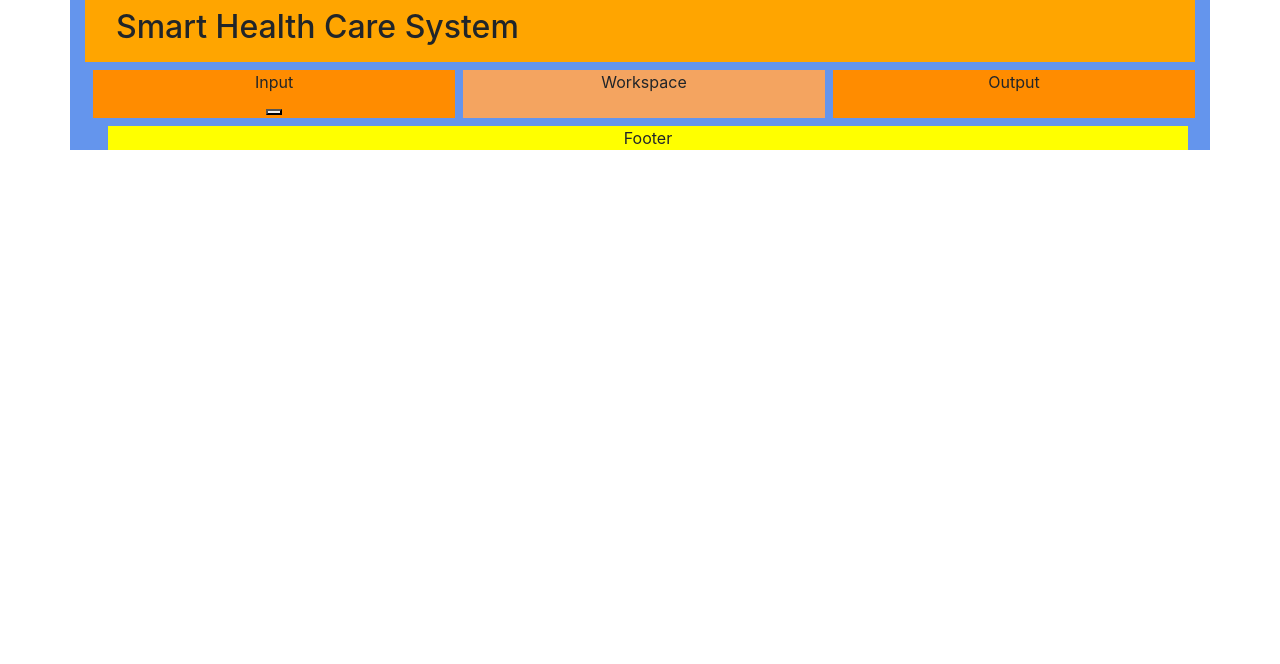
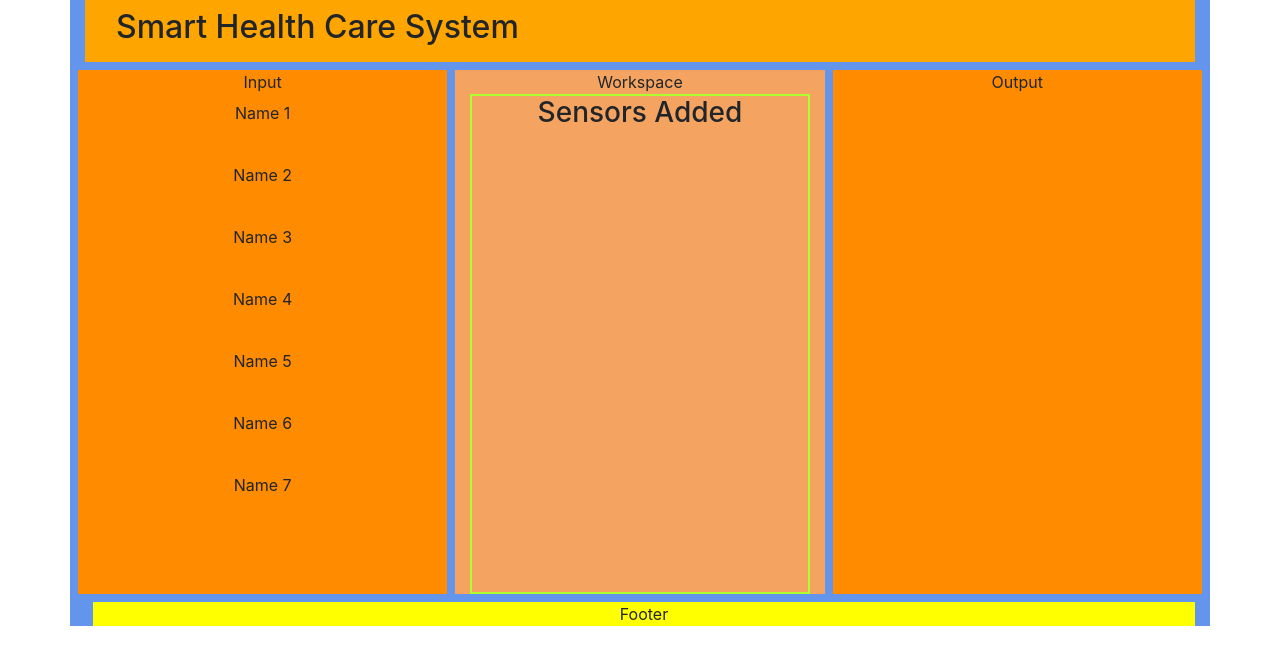
Before and after one commit to CudaRabbani/test_react, a React (Create React App) app: page / in a window 1280 px wide. Shown: the top 664 px of the page. Built offline with nearby package versions, Linux system fonts and the light colour scheme.

Commit message:
Sensor Drag and Drop is Added.

```diff
--- a/src/components/layout.jsx
+++ b/src/components/layout.jsx
@@ -1,7 +1,38 @@
 import React, {Component} from 'react';
 import Header from "./header";
+import SensorPanel from "./sensorpanel";
+import WorkSpace from "./workspace";
 
 class Layout extends Component {
+
+    state = {
+        inputSensors: [
+            {id: 1, name: 'Name 1', space: 'input'},
+            {id: 2, name: 'Name 2', space: 'input'},
+            {id: 3, name: 'Name 3', space: 'input'},
+            {id: 4, name: 'Name 4', space: 'input'},
+            {id: 5, name: 'Name 5', space: 'input'},
+            {id: 6, name: 'Name 6', space: 'input'},
+            {id: 7, name: 'Name 7', space: 'input'}
+        ],
+        workspaceSensors: []
+    };
+
+
+    onDragStart = (e, sensor) => {
+        e.dataTransfer.setData("sensorId", sensor);
+    };
+    onDragOver = (e) => {
+        e.preventDefault();
+    };
+    onDrop = (e, sensor) => {
+        const sensorID = e.dataTransfer.getData('sensorId');
+        let currentWpSensors = this.state.workspaceSensors;
+        let wpSensor = this.state.inputSensors.filter (inSensor => inSensor.id == sensorID);
+        wpSensor[0].space = 'workspace';
+        currentWpSensors = [...currentWpSensors,...wpSensor];
+        this.setState({workspaceSensors: currentWpSensors});
+    };
     render() {
         return (
             <div className="container full-layout">
@@ -10,14 +41,24 @@ class Layout extends Component {
                         <Header/>
                     </div>
                 </div>
-                <div className="container m-1">
+                <div className="m-1">
                     <div className="row">
-                        <div className="col left-panel m-1">Input
-                        <div>
-                           <button/>
+                        <div className="col left-panel m-1">
+                            Input
+                            <SensorPanel
+                                sensors={this.state.inputSensors}
+                                onDragStart={this.onDragStart}
+                            />
                         </div>
+                        <div className="col workspace-panel m-1">
+                            Workspace
+                            <WorkSpace
+                                sensors={this.state.workspaceSensors}
+                                onDragStart={this.onDragStart}
+                                onDragOver={this.onDragOver}
+                                onDrop={this.onDrop}
+                            />
                         </div>
-                        <div className="col workspace-panel m-1">Workspace</div>
                         <div className="col right-panel m-1">Output</div>
                     </div>
                     <div className="container footer m-1">Footer</div>
--- /dev/null
+++ b/src/components/sensor.jsx
@@ -0,0 +1,17 @@
+import React from 'react';
+
+const Sensor = (props) => {
+    const {label, sensorId, onDragStart} = props;
+    return (
+        <div draggable
+             onDragStart={(e)=>onDragStart(e, sensorId)}
+             className="draggable">
+            <button className="btn btn-default btn-md btn-block">
+                {label}
+            </button>
+            <br/>
+        </div>
+    );
+};
+
+export default Sensor;
--- /dev/null
+++ b/src/components/sensorpanel.jsx
@@ -0,0 +1,22 @@
+import React, {Component} from 'react';
+import Sensor from "./sensor";
+
+class SensorPanel extends Component {
+    render() {
+        return (
+            <div>
+                {this.props.sensors.map(s =>
+                    <Sensor
+                        key={s.id}
+                        label={s.name}
+                        onDragStart = {this.props.onDragStart}
+                        sensorId={s.id}
+                    />
+                )}
+            </div>
+        );
+    }
+}
+
+
+export default SensorPanel;
--- /dev/null
+++ b/src/components/workspace.jsx
@@ -0,0 +1,27 @@
+import React, {Component} from 'react';
+import Sensor from "./sensor";
+
+class WorkSpace extends Component {
+    render() {
+        const {sensors, onDragOver, onDrop} = this.props;
+        return (
+            <div
+                className="droppable"
+                onDragOver={(e) =>onDragOver(e)}
+                onDrop={(e) => onDrop(e, "sensorId")}>
+                <h3>Sensors Added</h3>
+                {sensors.map(sensor =>
+                    <Sensor
+                        key={sensor.id}
+                        label={sensor.name}
+                        onDragStart = {this.props.onDragStart}
+                        sensorId={sensor.id}
+                    />
+                )}
+            </div>
+        );
+    }
+}
+
+
+export default WorkSpace;
--- a/src/index.css
+++ b/src/index.css
@@ -35,3 +35,8 @@ code {
 .footer {
   background-color: yellow;
 }
+
+.droppable {
+  border: 2px solid greenyellow;
+  min-height: 500px;
+}
```
Also changed, not shown: src/components/button.jsx (deleted, +0 -15 lines), src/components/test.txt (added).
